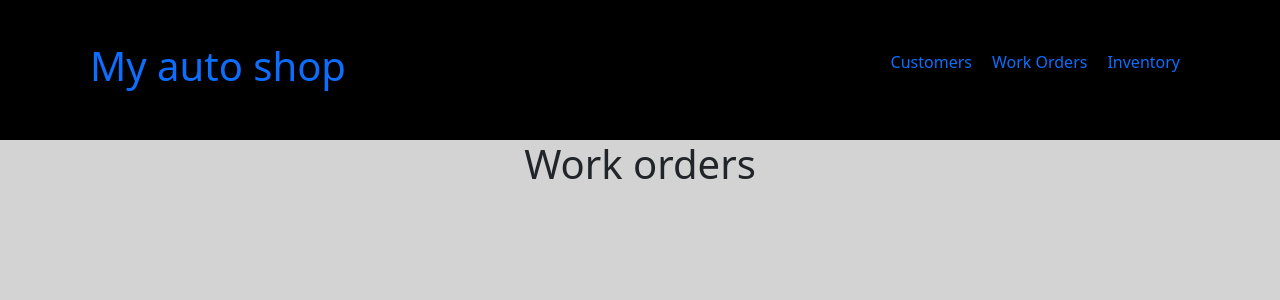
After one commit to Pythonic2023/shopapp, a Django app: template shop/templates/shop/workorders.html in a window 1280 px wide. The commit adds this page. Shown: the top 300 px of the page. Run offline with Django 3.2, Linux system fonts and the light colour scheme; the template is opened without the code that fills it, so the values that code supplies are empty.

Commit message:
Model for work orders added, basic template created for the work orders page.

```diff
--- a/shop/templates/shop/base.html
+++ b/shop/templates/shop/base.html
@@ -19,7 +19,7 @@
         <nav class="nav-bar">
             <ul>
                 <li> <a href="{% url 'customers' %}">Customers</a> </li>
-                <li> <a href="/bookings">Bookings</a> </li>
+                <li> <a href="{% url 'workorders' %}">Work Orders</a> </li>
                 <li> <a href="/inventory">Inventory</a> </li>
             </ul>
         </nav>
--- /dev/null
+++ b/shop/templates/shop/workorders.html
@@ -0,0 +1,7 @@
+{% extends 'shop/base.html' %}
+
+{% load static %}
+
+{% block content %}
+    <h1> Work orders </h1>
+{% endblock %}
--- a/shop/urls.py
+++ b/shop/urls.py
@@ -4,6 +4,7 @@ from . import views
 urlpatterns = [
     path("", views.index, name="index"),
     path("customers/", views.create_customer, name="customers"),
+    path("workorders/", views.work_orders, name="workorders"),
     path("error/", views.site_error, name="error"),
     path("customerdetail/", views.customer_detail, name="customerdetail"),
 ]
--- a/shop/views.py
+++ b/shop/views.py
@@ -92,3 +92,7 @@ def add_customer(request, form):
     except ValueError:
         error = "ERROR: Please type your number again with only digits."
         return site_error(request, error)
+
+
+def work_orders(request):
+    return render(request, "shop/workorders.html")
```
Also changed, not shown: shop/models.py (+9 -0 lines).
